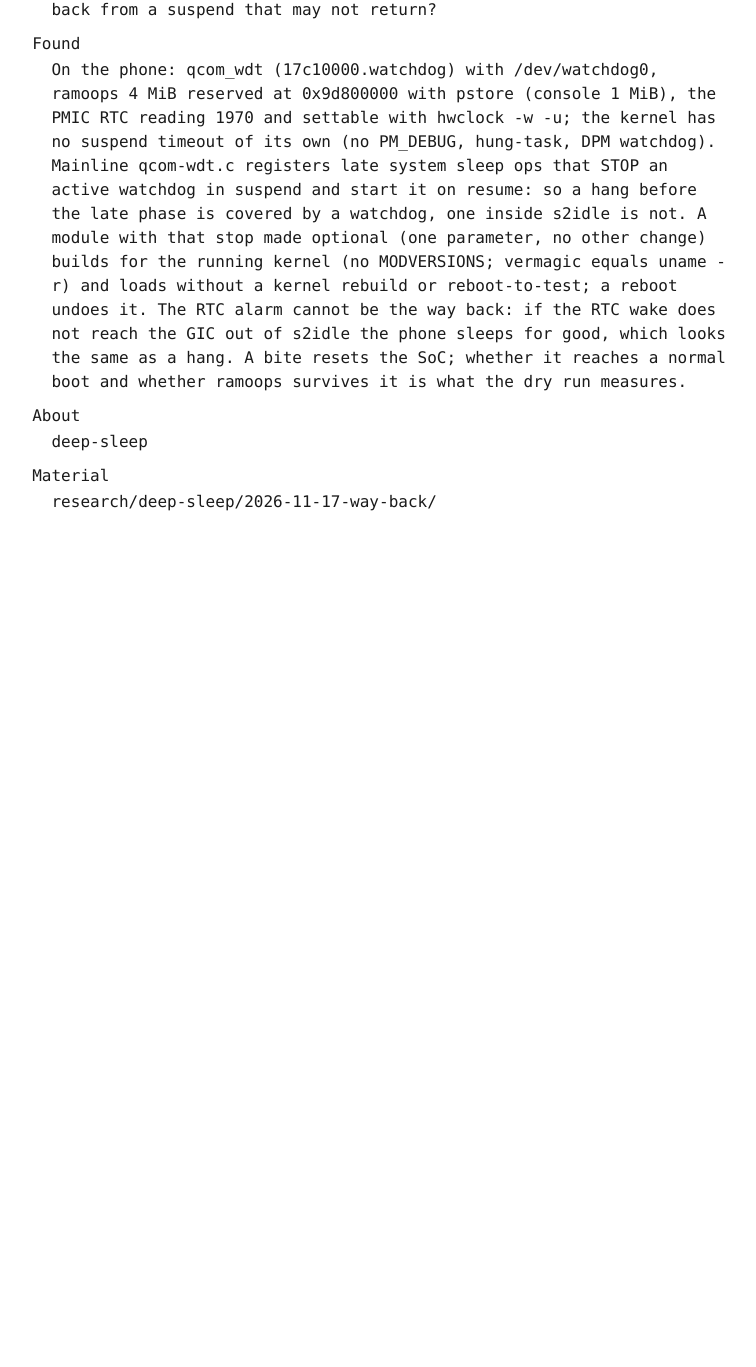
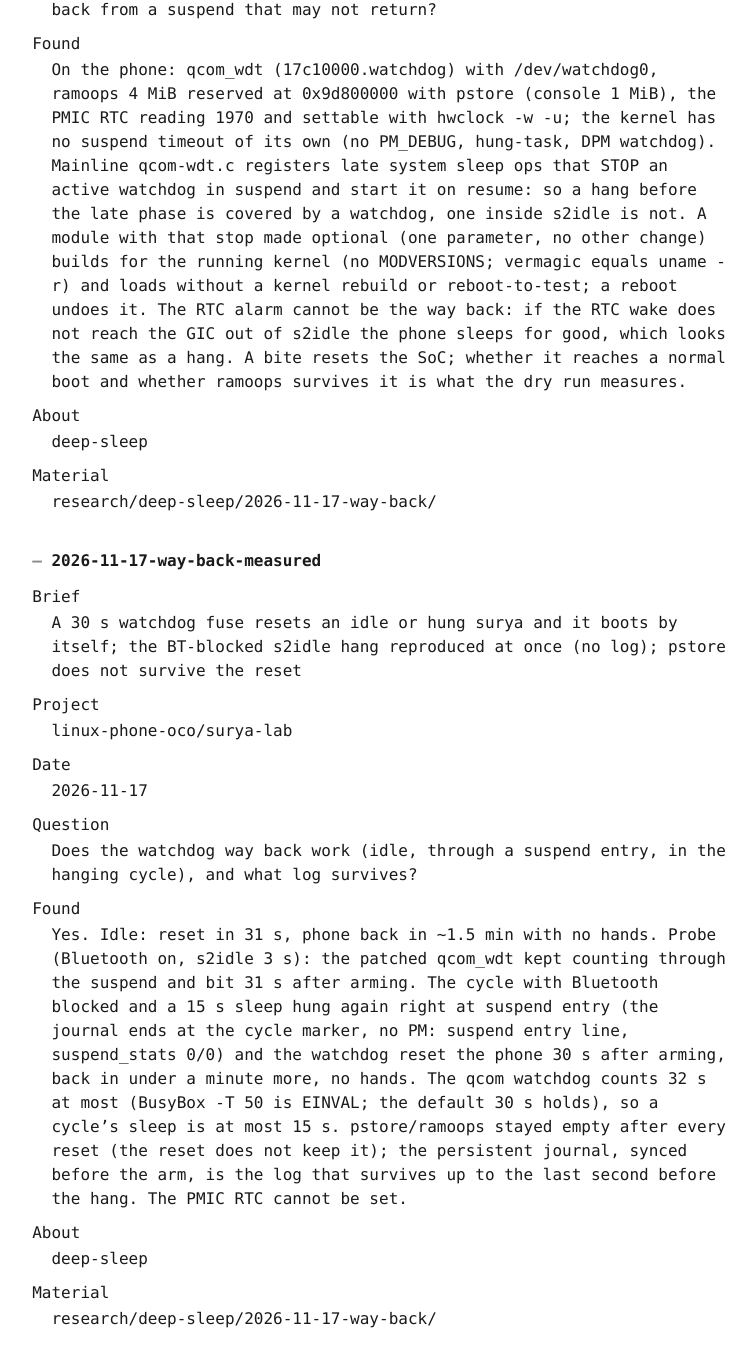
Before and after one commit to linux-phone-oco/docs, a Jekyll site: the page built from docs/research.md, in a window 1280 px wide and 1400 px high, scrolled down 35909 px. Shown: the top 1367 px of the window, without its empty margins (261-1017 px from the left). Built offline with Jekyll 4.4.1, drawn with Linux system fonts in a browser that asks for light colours; our own code applies the rules of GitHub Pages for plain Markdown files; before the commit the page ends 36539 px from its top, so only the background shows below that.

Commit message:
docs: the way back measured: idle, through a suspend entry, in the hanging cycle (#207)
Co-authored-by: Claude Sonnet 5.5 <noreply@anthropic.com>

```diff
--- a/data/session_log.json
+++ b/data/session_log.json
@@ -73,3 +73,4 @@
 {"project":"linux-phone-oco/docs","id":"2026-11-17-orchestration-3-start","entry_date":"2026-11-17","title":"Orchestration renewed: keeper start measured, try read by initramfs, phone-next","done":"Took over from orchestration-how-it-stands. Measured the 12:33 scheduled keeper (45833ff5): first turn 75,649 tokens, 39 KB read in 11 results before its first act, 26 min to it; sent to ideal-agent, who notes it is not comparable to surya-keeper-2 (scheduled route, before the connector change). Most of the read was the queue asked five times (~13 KB) plus a 5 KB tad sql: added queries/phone-next.sql (one row, 0.6 KB vs 14.9 KB) and named it in phone-keeper.md's first paragraph. Landed lab-tools PR 71 (try-kernel-read-as-stock).","considered":"A --next flag on phone-queue; rebooting to stock at the end of every try.","rejected":"--next flag: a named query of its own says what it is and stays one word. Reboot at the end of try: the try's health is read on it and bring-up keeps working on it; saying plainly that it stays is enough.","date":null,"about":"agent-folder"}
 {"project":"linux-phone-oco/surya-lab","id":"2026-11-17-sim-removed-skips","entry_date":"2026-11-17","title":"SIM out: the four SIM checks skip","done":"Added no_sim to the health suite's lib.sh (ModemManager: sim-missing or no SIM object); modem-registered and mobile-data (lab-tools #73, released as devlab-health 0.1.6) and call-echo and sms-loopback (surya-lab #123) now say 'skip: no SIM card'. The SIM check sits before once_a_day, so a skip does not use up the day. Put the suite, rebooted once: modem-registered, mobile-data, call-echo, sms-loopback all skip; 35 pass, 5 fail (only the known gaps), 5 skip. The support status of calls, SMS and data stays 'works'.","considered":"Detecting the missing SIM per check (the checks already skipped on 'modem state failed', but under that wording and, for the echo call, after the day was marked).","rejected":"A manifest flag 'sim = false' (a state to keep true by hand; the modem says it itself).","date":null,"about":"sim-removed-skips"}
 {"project":"linux-phone-oco/surya-lab","id":"2026-11-17-way-back-decided","entry_date":"2026-11-17","title":"Deep sleep's way back: decided before the next suspend","done":"Looked around (research 2026-11-17-surya-way-back-inventory): the stock qcom_wdt is stopped in late suspend, so it would not have rescued the first hang; ramoops (4 MiB) and a settable RTC exist. Decided (2026-11-17-deep-sleep-way-back): a patched qcom_wdt module that stays armed through sleep, the RTC set, the log from ramoops; built it for the running kernel (vermagic matches), wrote sleep/way-back.sh and sleep/build-wdt.sh.","considered":"Timed reboot, USB awake, pstore alone, a kernel rebuild, serial console.","rejected":"See the decision.","date":null,"about":"deep-sleep"}
+{"project":"linux-phone-oco/surya-lab","id":"2026-11-17-way-back-proven","entry_date":"2026-11-17","title":"The way back proven; the Bluetooth-blocked hang reproduced and recovered","done":"Built and installed the patched qcom_wdt (updates/, stock behaviour until enabled); sleep/way-back.sh verbs check/install/enable/fuse/defuse/collect/cycle. Idle fuse, a probe through a real s2idle entry and the one measured cycle (BT blocked, 15 s) all ended with the watchdog resetting the phone and the phone booting by itself; the cycle hung at suspend entry as before. pstore is empty after a bite; the journal keeps the marker.","considered":"A longer fuse (the watchdog counts 32 s at most), setting the RTC (not settable).","rejected":"ramoops as the log (does not survive the reset).","date":null,"about":"deep-sleep"}
--- a/docs/research.md
+++ b/docs/research.md
@@ -924,3 +924,28 @@ About
 
 Material
 : research/deep-sleep/2026-11-17-way-back/
+
+
+<a id="2026-11-17-way-back-measured"></a>
+### 2026-11-17-way-back-measured
+
+Brief
+: A 30 s watchdog fuse resets an idle or hung surya and it boots by itself; the BT-blocked s2idle hang reproduced at once (no log); pstore does not survive the reset
+
+Project
+: linux-phone-oco/surya-lab
+
+Date
+: 2026-11-17
+
+Question
+: Does the watchdog way back work (idle, through a suspend entry, in the hanging cycle), and what log survives?
+
+Found
+: Yes. Idle: reset in 31 s, phone back in ~1.5 min with no hands. Probe (Bluetooth on, s2idle 3 s): the patched qcom_wdt kept counting through the suspend and bit 31 s after arming. The cycle with Bluetooth blocked and a 15 s sleep hung again right at suspend entry (the journal ends at the cycle marker, no PM: suspend entry line, suspend_stats 0/0) and the watchdog reset the phone 30 s after arming, back in under a minute more, no hands. The qcom watchdog counts 32 s at most (BusyBox -T 50 is EINVAL; the default 30 s holds), so a cycle's sleep is at most 15 s. pstore/ramoops stayed empty after every reset (the reset does not keep it); the persistent journal, synced before the arm, is the log that survives up to the last second before the hang. The PMIC RTC cannot be set.
+
+About
+: deep-sleep
+
+Material
+: research/deep-sleep/2026-11-17-way-back/
```
Also changed, not shown: docs/backlog.md (+5 -5 lines), docs/index.md (+2 -2 lines), docs/session_log.md (+24 -0 lines), research/deep-sleep/2026-11-17-way-back/measured.md (added, +13 -0 lines), data/backlog.json, data/research.json.
